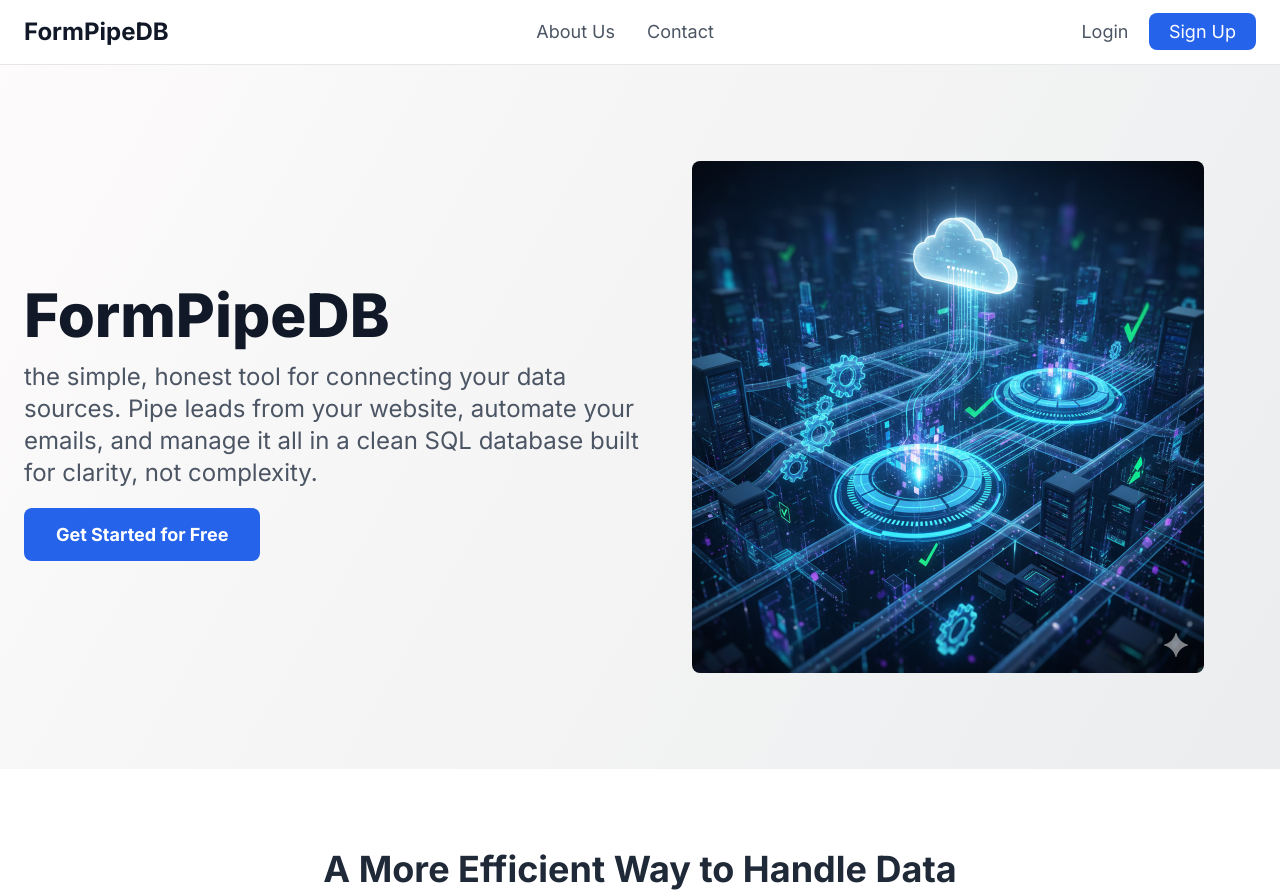
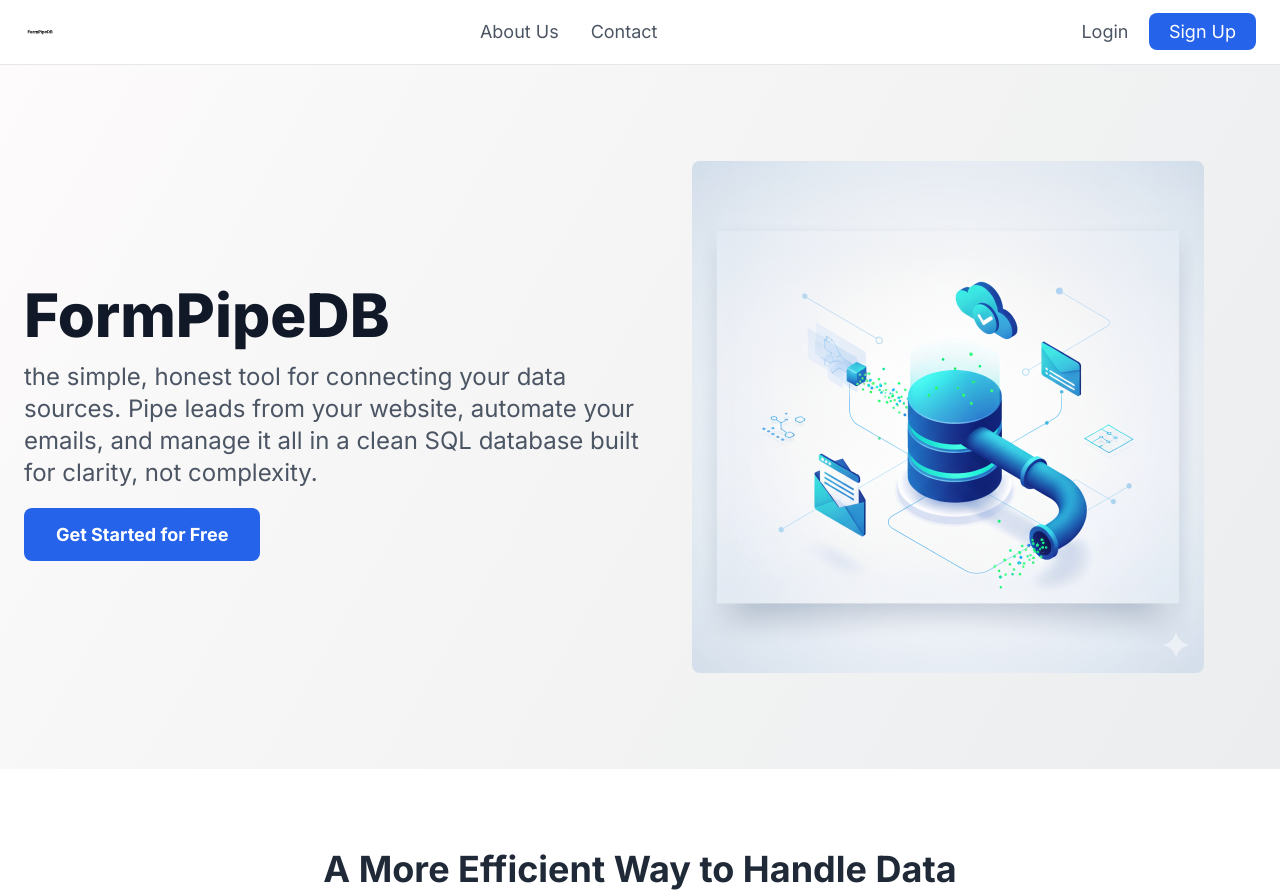
Before and after one commit to Noyonbond47/formpipedb, a FastAPI app: page / in a window 1280 px wide. Shown: the top 894 px of the page. Run offline with FastAPI, Linux system fonts and the light colour scheme; some libraries are stand-ins or nearby versions.

Commit message:
ui overhaul

```diff
--- a/templates/index.html
+++ b/templates/index.html
@@ -10,6 +10,7 @@
     <link rel="preconnect" href="https://fonts.googleapis.com">
     <link rel="preconnect" href="https://fonts.gstatic.com" crossorigin>
     <link href="https://fonts.googleapis.com/css2?family=Inter:wght@400;550;700;800&display=swap" rel="stylesheet">
+    <link rel="icon" href="../static/images/favicon.ico">
     <style>
         body {
             font-family: 'Inter', sans-serif;
@@ -24,7 +25,9 @@
     <header class="sticky top-0 z-50 bg-white/80 backdrop-blur-sm border-b border-gray-200">
         <nav class="container mx-auto px-6 py-4 flex justify-between items-center">
             <div>
-                <a href="/" class="text-2xl font-bold text-gray-900 hover:text-blue-600 transition-colors">FormPipeDB</a>
+                <a href="/" class="flex items-center">
+                    <img src="../static/images/logo.svg" alt="FormPipeDB Logo" class="h-8 w-auto">
+                </a>
             </div>
             <div class="hidden md:flex items-center space-x-8">
                 <a href="/about" class="text-lg font-medium text-gray-600 hover:text-blue-600 transition-colors">About Us</a>
@@ -48,7 +51,7 @@
                     </div>
                 </div>
                 <div class="md:w-1/2 flex justify-center items-center">
-                    <img src="/static/images/Gemini_Generated_Image_y2dop9y2dop9y2do.png" alt="Abstract data flow and automation" class="w-full h-auto max-w-lg rounded-lg">
+                    <img src="../static/images/hero-image.png" alt="A diagram showing data flowing into a central database" class="w-full h-auto max-w-lg rounded-lg">
                 </div>
             </div>
         </section>
```
Also changed, not shown: static/images/Gemini_Generated_Image_y2dop9y2dop9y2do.png (deleted), static/images/favicon.ico (added), static/images/hero-image.png (added), static/images/logo.svg (added).
